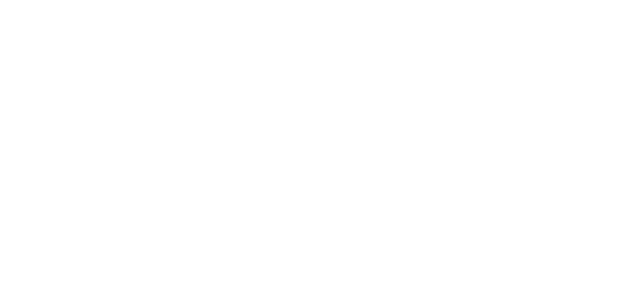
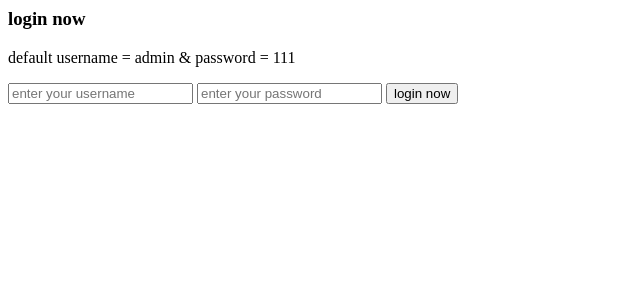
Before and after one commit to SEPIIDN/Project, a PHP site: page /admin_login.php in a window 1280 px wide. Before the commit the part shown is empty. Shown: the top 300 px of the page, without its empty margins (0-640 px from the left). Run offline with PHP 8.4, Linux system fonts and the light colour scheme; some libraries are stand-ins or nearby versions.

Commit message:
initializing the login form

```diff
--- a/admin/admin_login.php
+++ b/admin/admin_login.php
@@ -16,5 +16,19 @@ include '../components/connect.php';
 </head>
 <body>
 
+    <!-- admin login start -->
+    <section class="form-container">
+
+   <form action="" method="post">
+      <h3>login now</h3>
+      <p>default username = <span>admin</span> & password = <span>111</span></p>
+      <input type="text" name="name" placeholder="enter your username" maxlength="20"  class="box" oninput="this.value = this.value.replace(/\s/g, '')">
+      <input type="password" name="pass" placeholder="enter your password" maxlength="20"  class="box" oninput="this.value = this.value.replace(/\s/g, '')">
+      <input type="submit" value="login now" class="btn" name="submit">
+   </form>
+
+</section>
+    <!-- admin login end -->
+
 </body>
 </html>
```
